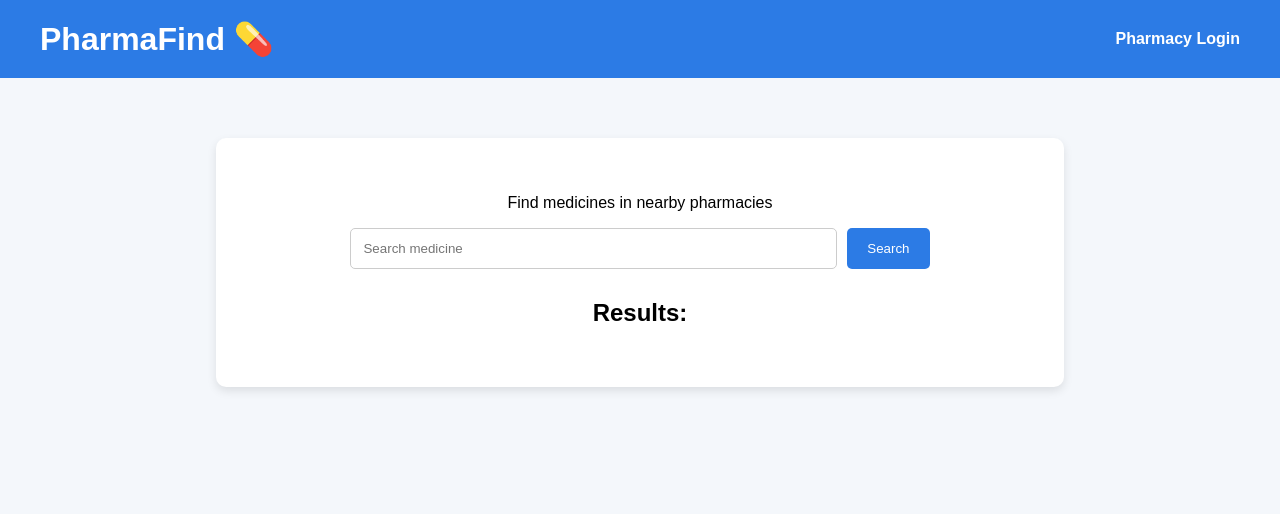
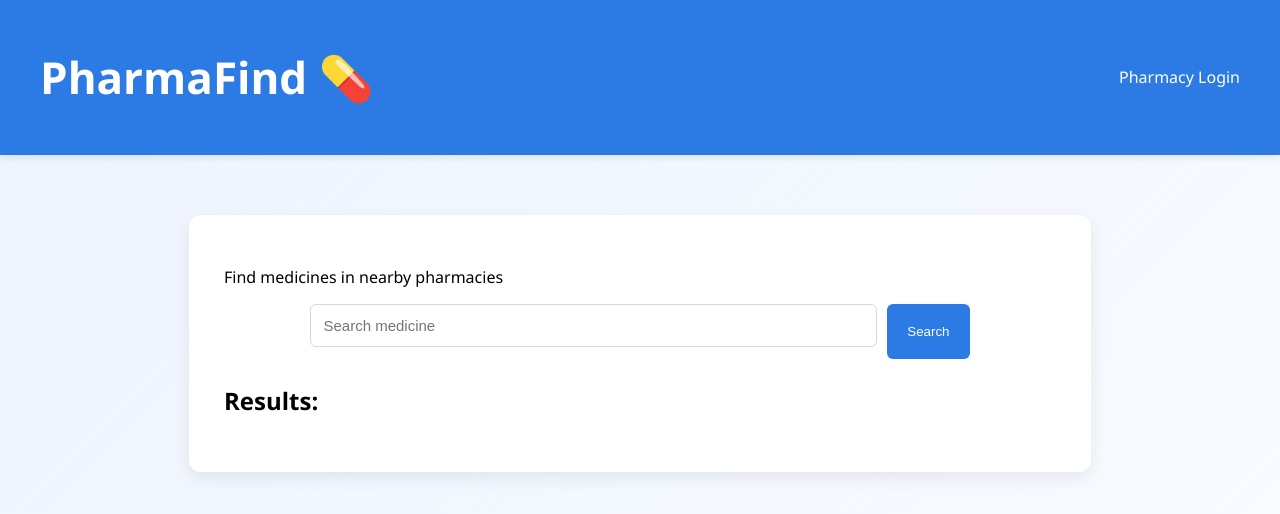
Before and after one commit to thejus06/PharmaFind, a Flask app: page / in a window 1280 px wide. Shown: the top 514 px of the page. Run offline with Flask 3, Linux system fonts and the light colour scheme.

Commit message:
Upgraded UI to modern card-based design

```diff
--- a/static/style.css
+++ b/static/style.css
@@ -1,28 +1,30 @@
 body {
-    font-family: Arial, sans-serif;
-    background-color: #f4f7fb;
+    font-family: "Segoe UI", Arial, sans-serif;
+    background: linear-gradient(135deg, #eef3ff, #f8fbff);
     margin: 0;
-    padding: 0;
 }
 
 /* HEADER */
 header {
-    background-color: #2c7be5;
+    background: #2c7be5;
     color: white;
-    padding: 20px 40px;
+    padding: 18px 40px;
     display: flex;
     justify-content: space-between;
     align-items: center;
+    box-shadow: 0 2px 8px rgba(0,0,0,0.1);
 }
 
-.header-left h1 {
-    margin: 0;
+.header-left {
+    font-size: 22px;
+    font-weight: 600;
 }
 
 .header-right a {
     color: white;
     text-decoration: none;
-    font-weight: bold;
+    font-weight: 500;
+    margin-left: 20px;
 }
 
 .header-right a:hover {
@@ -31,53 +33,89 @@ header {
 
 /* CONTAINER */
 .container {
-    width: 60%;
+    width: 65%;
     margin: 60px auto;
     background: white;
-    padding: 40px;
-    border-radius: 10px;
-    box-shadow: 0 4px 10px rgba(0,0,0,0.1);
-    text-align: center;
+    padding: 35px;
+    border-radius: 12px;
+    box-shadow: 0 6px 18px rgba(0,0,0,0.08);
 }
 
-/* SEARCH BAR */
+/* SEARCH */
 .search-box {
     display: flex;
+    gap: 10px;
     justify-content: center;
-    gap: 10px;
-    margin-bottom: 30px;
+    margin-bottom: 25px;
 }
 
 .search-box input {
     padding: 12px;
-    width: 60%;
-    border: 1px solid #ccc;
-    border-radius: 5px;
+    width: 65%;
+    border: 1px solid #d0d7e2;
+    border-radius: 6px;
+    font-size: 15px;
 }
 
 .search-box button {
     padding: 12px 20px;
-    background-color: #2c7be5;
+    border: none;
+    background: #2c7be5;
+    color: white;
+    border-radius: 6px;
+    cursor: pointer;
+    font-weight: 500;
+}
+
+.search-box button:hover {
+    background: #1a68d1;
+}
+
+/* RESULTS CARD */
+.result-card {
+    background: #f5f8ff;
+    border: 1px solid #e1e7f5;
+    padding: 16px;
+    margin: 14px 0;
+    border-radius: 10px;
+}
+
+.result-card strong {
+    font-size: 17px;
+}
+
+.map-frame {
+    margin-top: 10px;
+    border-radius: 8px;
+    overflow: hidden;
+}
+
+/* FORM */
+form input {
+    width: 100%;
+    padding: 10px;
+    border: 1px solid #d0d7e2;
+    border-radius: 6px;
+    margin-bottom: 12px;
+}
+
+form button {
+    background: #2c7be5;
     color: white;
     border: none;
-    border-radius: 5px;
+    padding: 10px 16px;
+    border-radius: 6px;
     cursor: pointer;
 }
 
-.search-box button:hover {
-    background-color: #1a5fc4;
+form button:hover {
+    background: #1a68d1;
 }
 
-/* RESULTS */
-ul {
-    list-style: none;
-    padding: 0;
-    text-align: left;
+button.delete {
+    background: #e55353;
 }
 
-li {
-    background: #f1f5ff;
-    padding: 15px;
-    margin: 10px 0;
-    border-radius: 5px;
+button.delete:hover {
+    background: #c43c3c;
 }
--- a/templates/index.html
+++ b/templates/index.html
@@ -40,30 +40,26 @@
 
     <ul>
         {% for item in results %}
-            <li>
-                <strong>{{ item[0] }}</strong><br>
-                Shop: {{ item[1] }}<br>
-                Stock: {{ item[2] }}<br>
+        <div class="result-card">
+            <strong>{{ item[0] }}</strong><br>
+            Pharmacy: {{ item[1] }}<br>
+            Stock: {{ item[2] }}<br>
 
-                {% if item[5] %}
-                    Distance: {{ item[5] }} km<br>
-                {% endif %}
+            {% if item[5] %}
+                Distance: {{ item[5] }} km<br>
+            {% endif %}
 
-                <a href="https://www.google.com/maps?q={{ item[3] }},{{ item[4] }}"
-                   target="_blank">
-                    Open in Google Maps 📍
-                </a>
-
-                <br><br>
+            <div class="map-frame">
                 <iframe
                     width="100%"
-                    height="200"
-                    style="border:0; border-radius:8px;"
+                    height="180"
+                    style="border:0"
                     loading="lazy"
                     allowfullscreen
                     src="https://maps.google.com/maps?q={{ item[3] }},{{ item[4] }}&z=15&output=embed">
                 </iframe>
-            </li>
+            </div>
+        </div>
         {% endfor %}
     </ul>
 
```
Also changed, not shown: templates/dashboard.html (+8 -8 lines), pharma.db.
